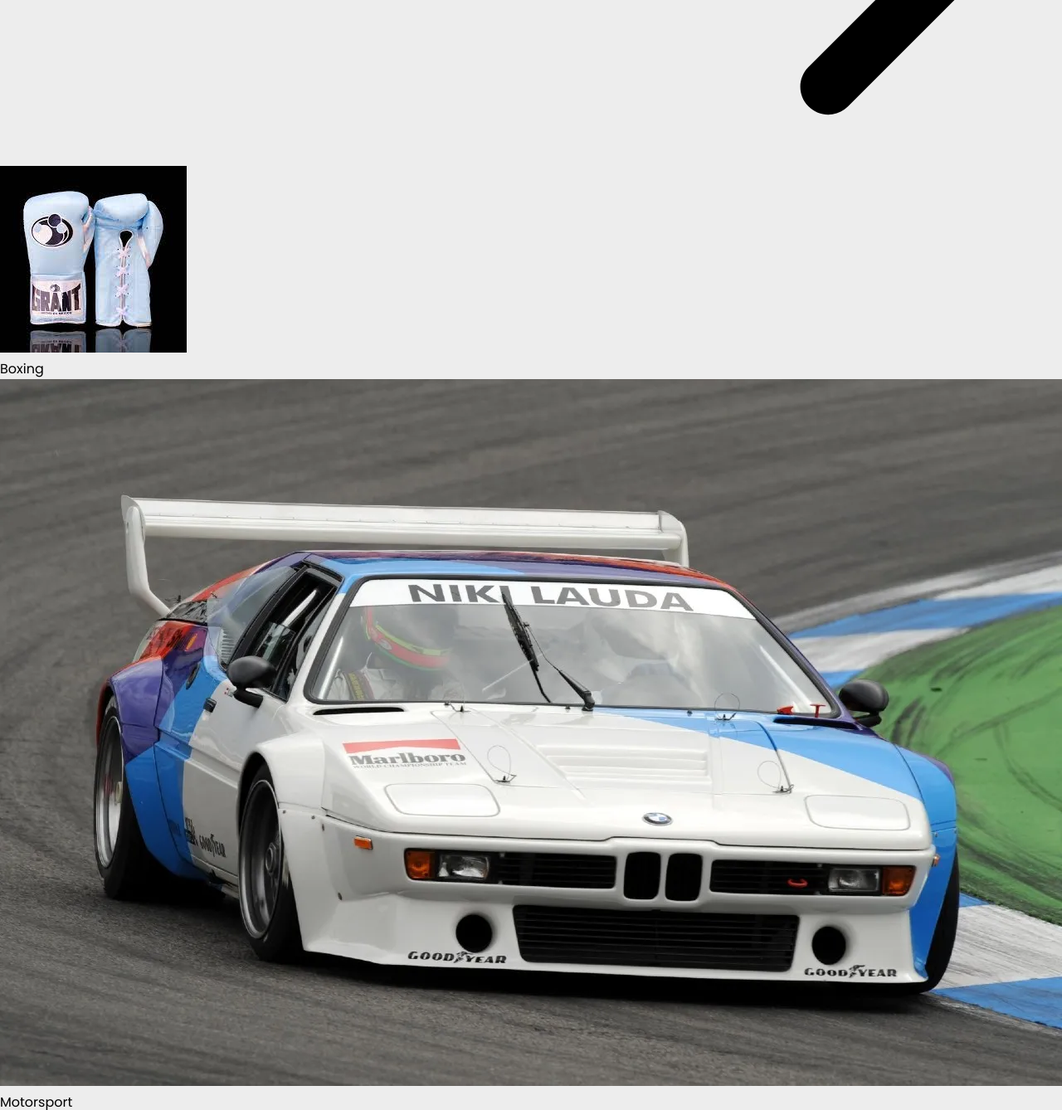
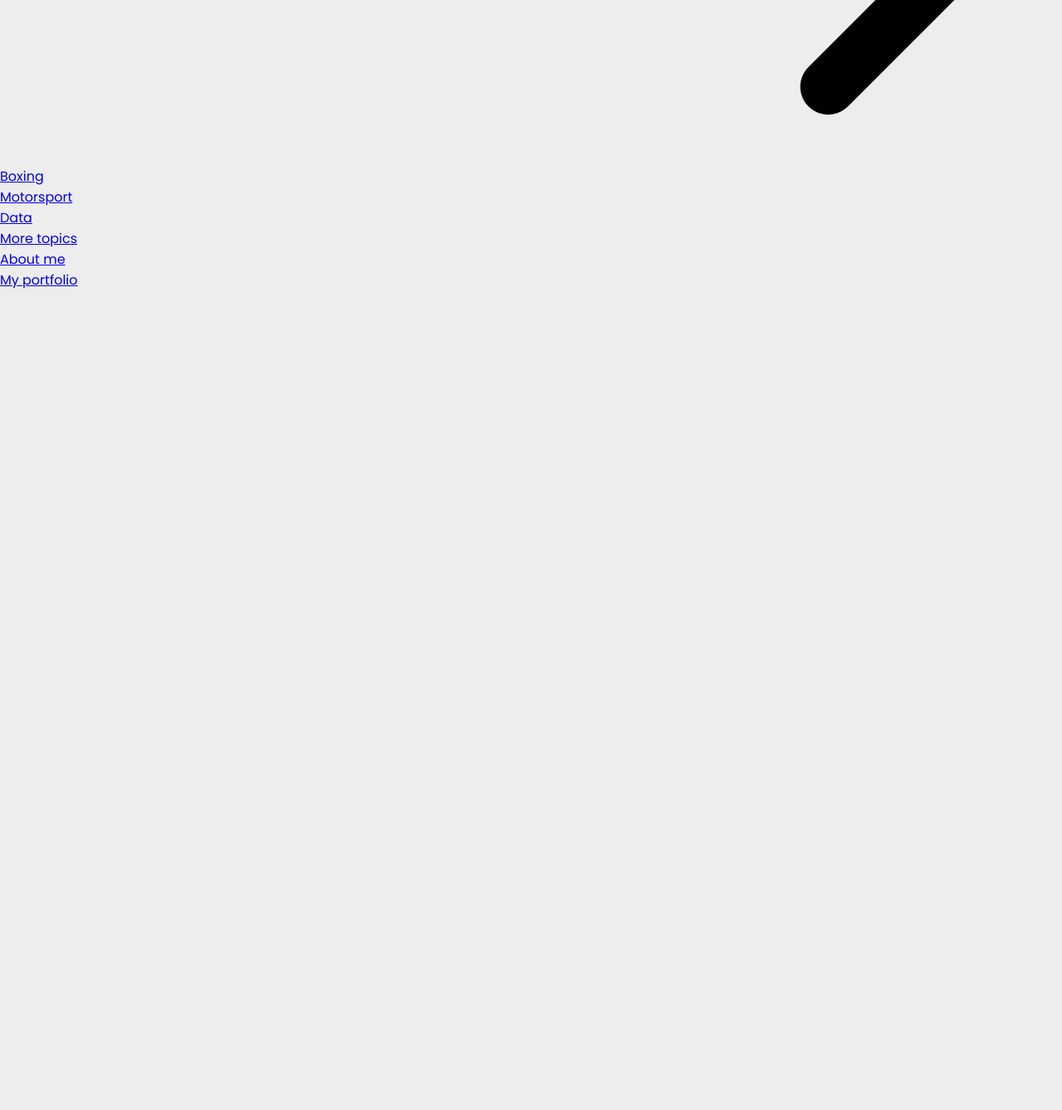
Before and after one commit to VarmiloVA/Django-portfolio, a Django app: page /blog/ in a window 1280 px wide. Shown: the part 561-1899 px from the top of the page at 83% size. After the commit the page ends 909 px from the top, so only its background shows below. Run offline with Django 4.2, Linux system fonts and the light colour scheme.

Commit message:
index.html almost done refactoring

```diff
--- a/blog/static/blog/css/index.css
+++ b/blog/static/blog/css/index.css
@@ -4,4 +4,12 @@
     padding: 0;
 }
 
+html {
+    background-color: #ededed;
+}
+
 /* rotar svg https://stackoverflow.com/questions/33186431/rotate-svg-path-using-css */
+
+.links a{
+    display: block;
+}
--- a/blog/templates/blog/index.html
+++ b/blog/templates/blog/index.html
@@ -37,45 +37,66 @@
                             <path d="M18.3536 4.85355C18.5488 4.65829 18.5488 4.34171 18.3536 4.14645L15.1716 0.964466C14.9763 0.769204 14.6597 0.769204 14.4645 0.964466C14.2692 1.15973 14.2692 1.47631 14.4645 1.67157L17.2929 4.5L14.4645 7.32843C14.2692 7.52369 14.2692 7.84027 14.4645 8.03553C14.6597 8.2308 14.9763 8.2308 15.1716 8.03553L18.3536 4.85355ZM0 5H18V4H0V5Z" fill="black"/>
                     </svg>
                 </div>
-                <div class="topics">
-                    <div class="topic1">
+                <div class="links">
+                    <div class="specific-topics">
                         <!--Boxing as topic has id=4-->
                         <a href="{% url 'blog:topic' topic_id=4 %}">
-                            <img src="{% static 'blog/img/grant.png' %}" />
-                        </a>
+                            <div class="topic1">
+
                                 <div class="topic-details">
                                     <p>Boxing</p>
                                 </div>
                             </div>
+                        </a>
 
-                    <div class="topic1">
+
                         <!--Motorsport as topic has id=2-->
                         <a href="{% url 'blog:topic' topic_id=2 %}">
-                            <img src="{% static 'blog/img/motorsport.png' %}" />
-                        </a>
+                            <div class="topic2">
                                 <div class="topic-details">
                                     <p>Motorsport</p>
                                 </div>
                             </div>
+                        </a>
 
-                    <div class="topic1">
+
                         <!--Data as topic has id=1-->
                         <a href="{% url 'blog:topic' topic_id=1 %}">
-                            <img src="{% static 'blog/img/data.png' %}" />
-                        </a>
+                            <div class="topic3">
                                 <div class="topic-details">
                                     <p>Data</p>
                                 </div>
                             </div>
+                        </a>
+                    </div>
 
                     <div class="other-topics">
-                        <a href="{% url 'blog:topics' %}">
+                        <a href="{% url 'blog:topics' %}">More topics</a>
+                    </div>
+
+                    <div class="other-links">
+                        <!-- <a href=" url 'portfolio:about' "> -->
+                        <a href="#">
+                            <div class="about-me">
+                                <div class="about-details">
+                                    <p>About me</p>
+                                </div>
+                            </div>
+                        </a>
+
+                        <!-- <a href=" url 'portfolio:portfolio' "> -->
+                        <a href="#">
+                            <div class="portfolio">
+                                <div class="portfolio-details">
+                                    <p>My portfolio</p>
+                                </div>
+                            </div>
+                        </a>
                     </div>
                 </div>
             </div>
         </main>
     </div>
-
 </body>
 {% endblock content %}
 </html>
```
Also changed, not shown: blog/static/blog/img/boxing.png (added), blog/static/blog/img/grant.png (deleted). Lines whose indentation alone changed are shown as unchanged.
